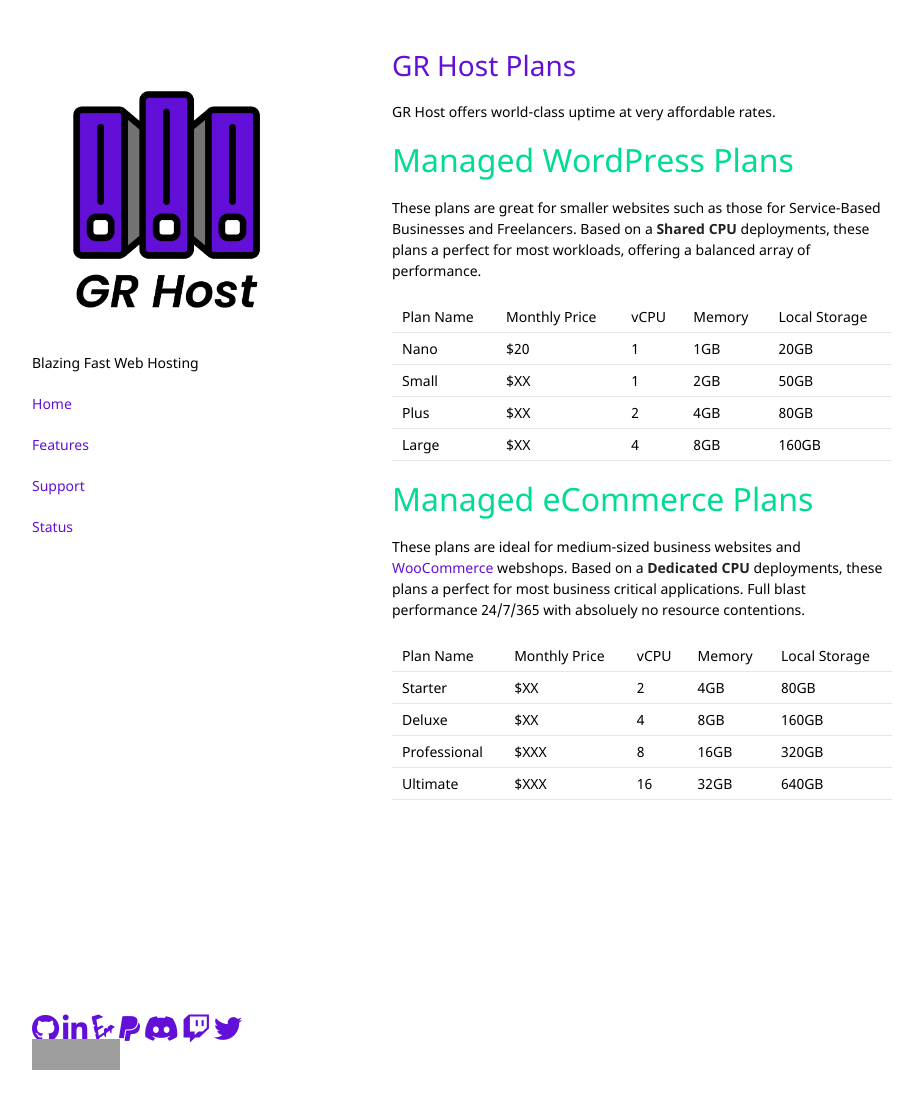
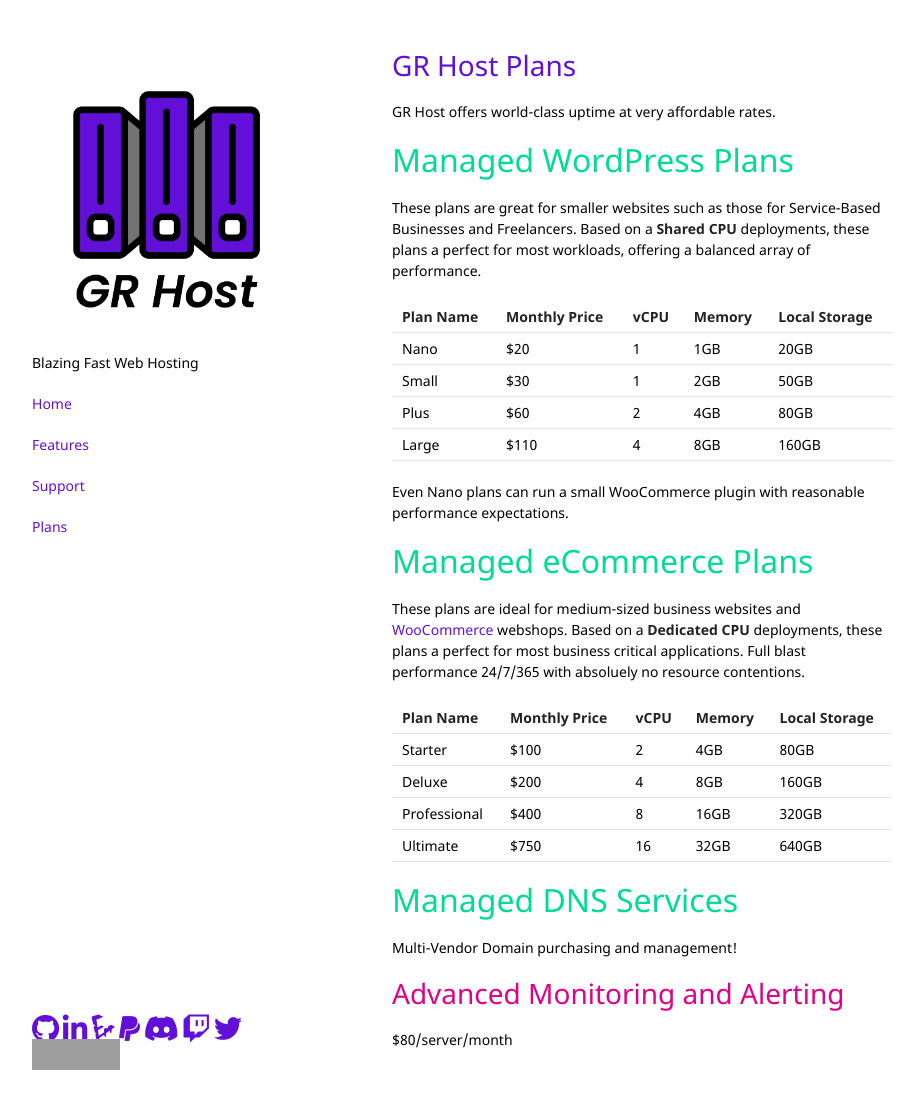
Before and after one commit to GoobyFRS/grhost-web, a Jekyll site: the page built from pages/plans.md, in a window 1280 px wide and 1120 px high. Shown: the top 1109 px of the window, without its empty margins (178-1101 px from the left). Built offline with Jekyll 4.4.1, drawn with Linux system fonts in a browser that asks for light colours; nearby versions of some CDN libraries; our own code applies the rules of GitHub Pages for plain Markdown files; grey boxes are pictures that could not be loaded.

```diff
--- a/_layouts/default.html
+++ b/_layouts/default.html
@@ -25,7 +25,7 @@
         <a href="/index">Home</a></p>
         <a href="/pages/features/">Features</a></p>
         <a href="/pages/support/">Support</a></p>
-        <a href="https://grhosted.statuspage.io/">Status</a></p>
+        <a href="pages/plans/">Plans</a></p>
       </header>
       <section>
 
--- a/pages/plans.md
+++ b/pages/plans.md
@@ -9,18 +9,28 @@ GR Host offers world-class uptime at very affordable rates.
 
 These plans are great for smaller websites such as those for Service-Based Businesses and Freelancers. Based on a **Shared CPU** deployments, these plans a perfect for most workloads, offering a balanced array of performance.
 
-| Plan Name | Monthly Price | vCPU | Memory | Local Storage |
+| **Plan Name** | **Monthly Price** | **vCPU** | **Memory** | **Local Storage** |
 | Nano | $20 | 1 | 1GB | 20GB |
-| Small | $XX | 1 | 2GB | 50GB |
-| Plus | $XX | 2 | 4GB | 80GB |
-| Large | $XX | 4 | 8GB | 160GB |
+| Small | $30 | 1 | 2GB | 50GB |
+| Plus | $60 | 2 | 4GB | 80GB |
+| Large | $110 | 4 | 8GB | 160GB |
+
+Even Nano plans can run a small WooCommerce plugin with reasonable performance expectations.
 
 ## Managed eCommerce Plans
 
 These plans are ideal for medium-sized business websites and [WooCommerce](https://woocommerce.com/) webshops. Based on a **Dedicated CPU** deployments, these plans a perfect for most business critical applications. Full blast performance 24/7/365 with absoluely no resource contentions.
 
-| Plan Name | Monthly Price | vCPU | Memory | Local Storage |
-| Starter | $XX | 2 | 4GB | 80GB |
-| Deluxe | $XX | 4 |  8GB | 160GB |
-| Professional | $XXX | 8 | 16GB | 320GB |
-| Ultimate | $XXX | 16 | 32GB | 640GB |
+| **Plan Name** | **Monthly Price** | **vCPU** | **Memory** | **Local Storage** |
+| Starter | $100 | 2 | 4GB | 80GB |
+| Deluxe | $200 | 4 |  8GB | 160GB |
+| Professional | $400 | 8 | 16GB | 320GB |
+| Ultimate | $750 | 16 | 32GB | 640GB |
+
+## Managed DNS Services
+
+Multi-Vendor Domain purchasing and management!
+
+### Advanced Monitoring and Alerting
+
+$80/server/month
```
Also changed, not shown: index.md (+3 -1 lines), pages/features.md (+2 -3 lines), pages/support.md (+1 -1 lines).
